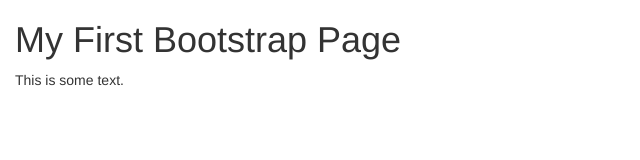
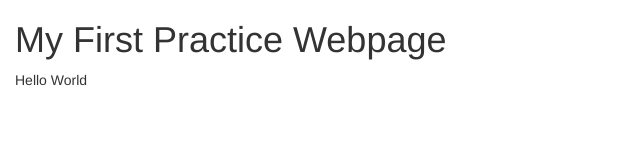
Before and after one commit to kwells15/kwells15.github.io, a plain HTML site: page index.html in a window 1280 px wide. Shown: the whole page, without its empty margins (0-640 px from the left). Drawn offline with nearby package versions, Linux system fonts and the light colour scheme.

Commit message:
Update index.html

```diff
--- a/index.html
+++ b/index.html
@@ -11,8 +11,8 @@
 <body>
 
 <div class="container-fluid">
-  <h1>My First Bootstrap Page</h1>
-  <p>This is some text.</p>
+  <h1>My First Practice Webpage</h1>
+  <p>Hello World</p>
 </div>
 
 </body>
```
